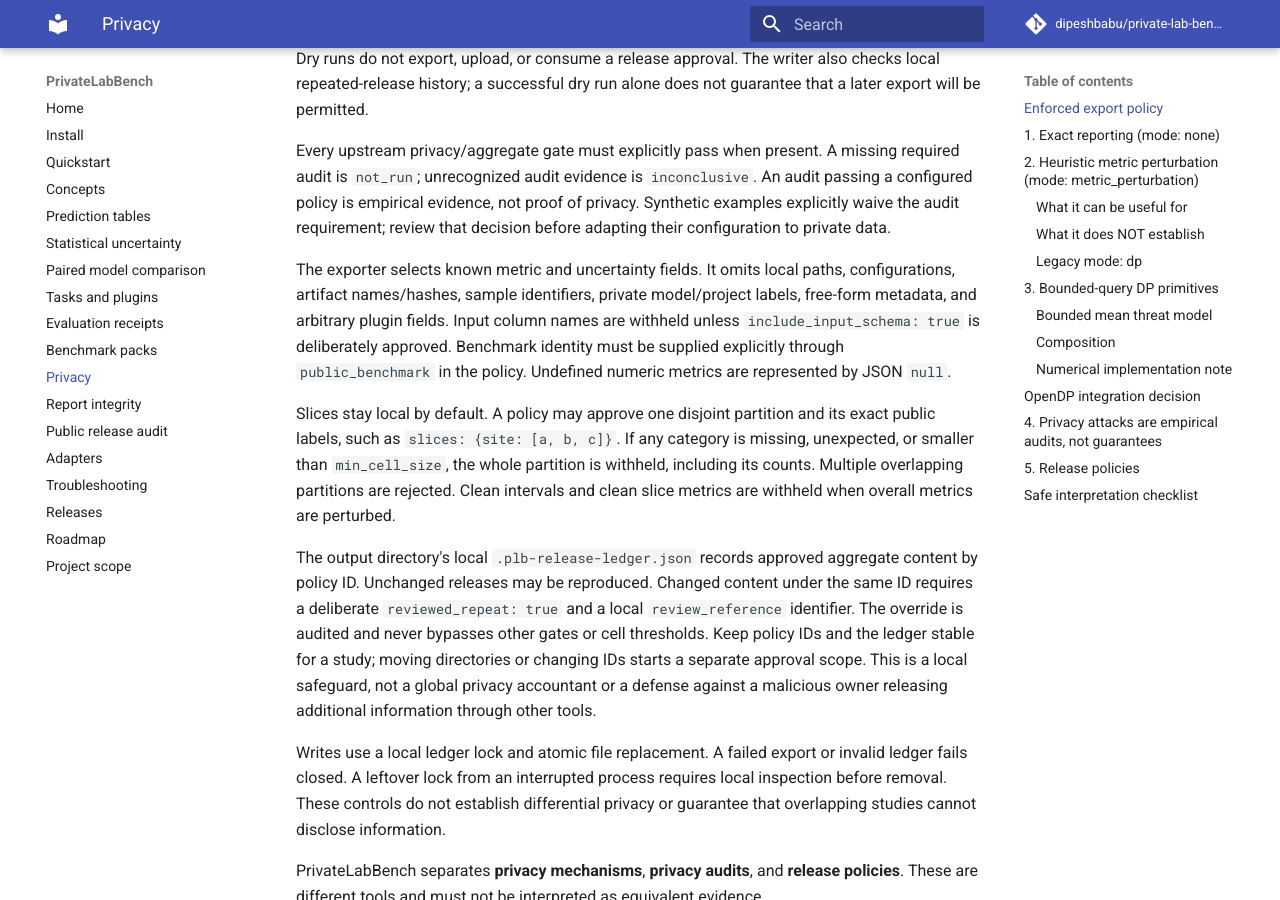
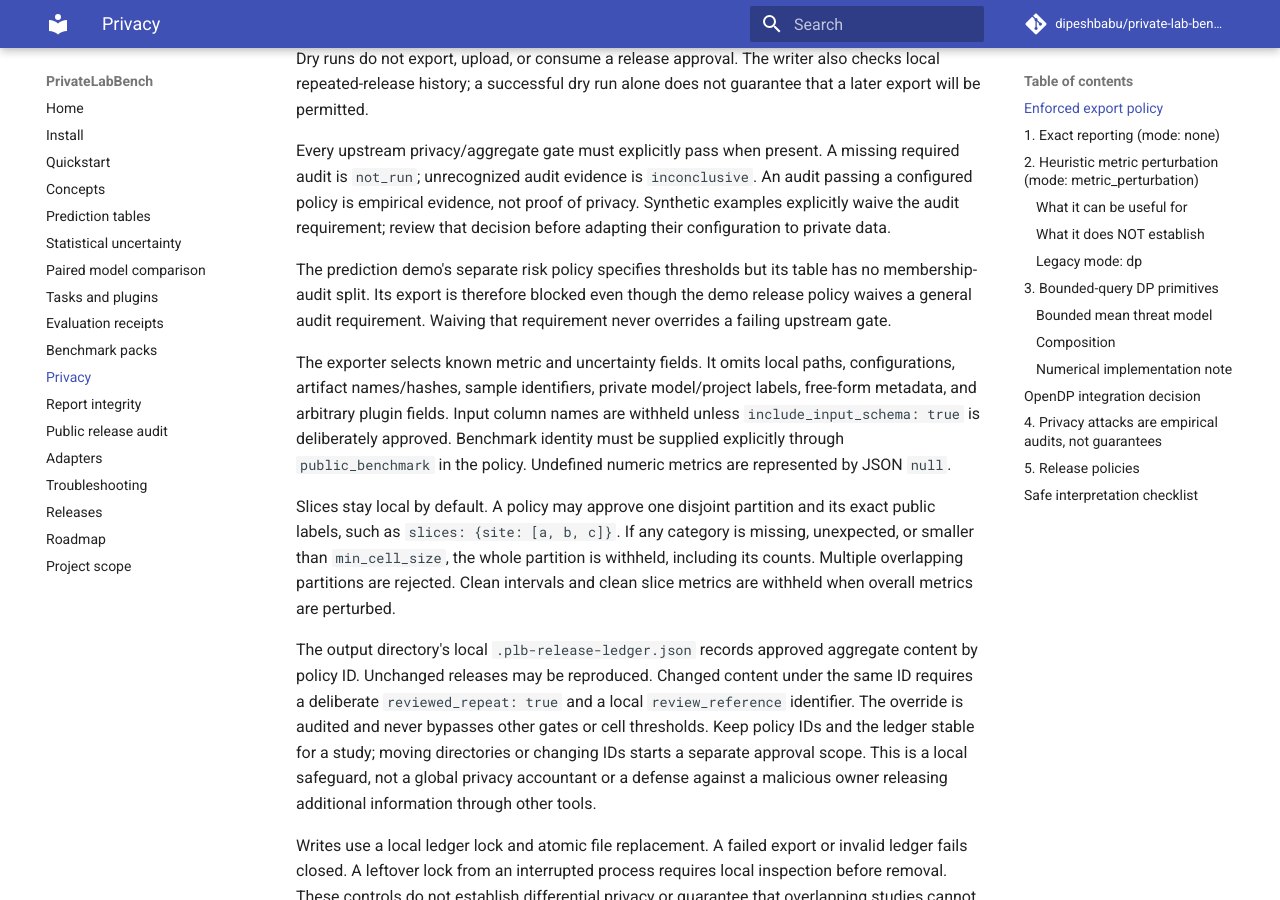
Before and after one commit to dipeshbabu/private-lab-bench, an MkDocs documentation site: the page built from docs/privacy.md, in a window 1280 px wide and 900 px high, scrolled down 664 px. Built offline with MkDocs 1.6.1 and Material for MkDocs 9.7.7, drawn with Linux system fonts in a browser that asks for light colours; comment, search, counter and statistics services are not loaded.

```diff
--- a/docs/privacy.md
+++ b/docs/privacy.md
@@ -36,6 +36,11 @@
 An audit passing a configured policy is empirical evidence, not proof of privacy.
 Synthetic examples explicitly waive the audit requirement; review that decision
 before adapting their configuration to private data.
+
+The prediction demo's separate risk policy specifies thresholds but its table has
+no membership-audit split. Its export is therefore blocked even though the demo
+release policy waives a general audit requirement. Waiving that requirement never
+overrides a failing upstream gate.
 
 The exporter selects known metric and uncertainty fields. It omits local paths,
 configurations, artifact names/hashes, sample identifiers, private model/project
```
Also changed, not shown: 1 other file.
